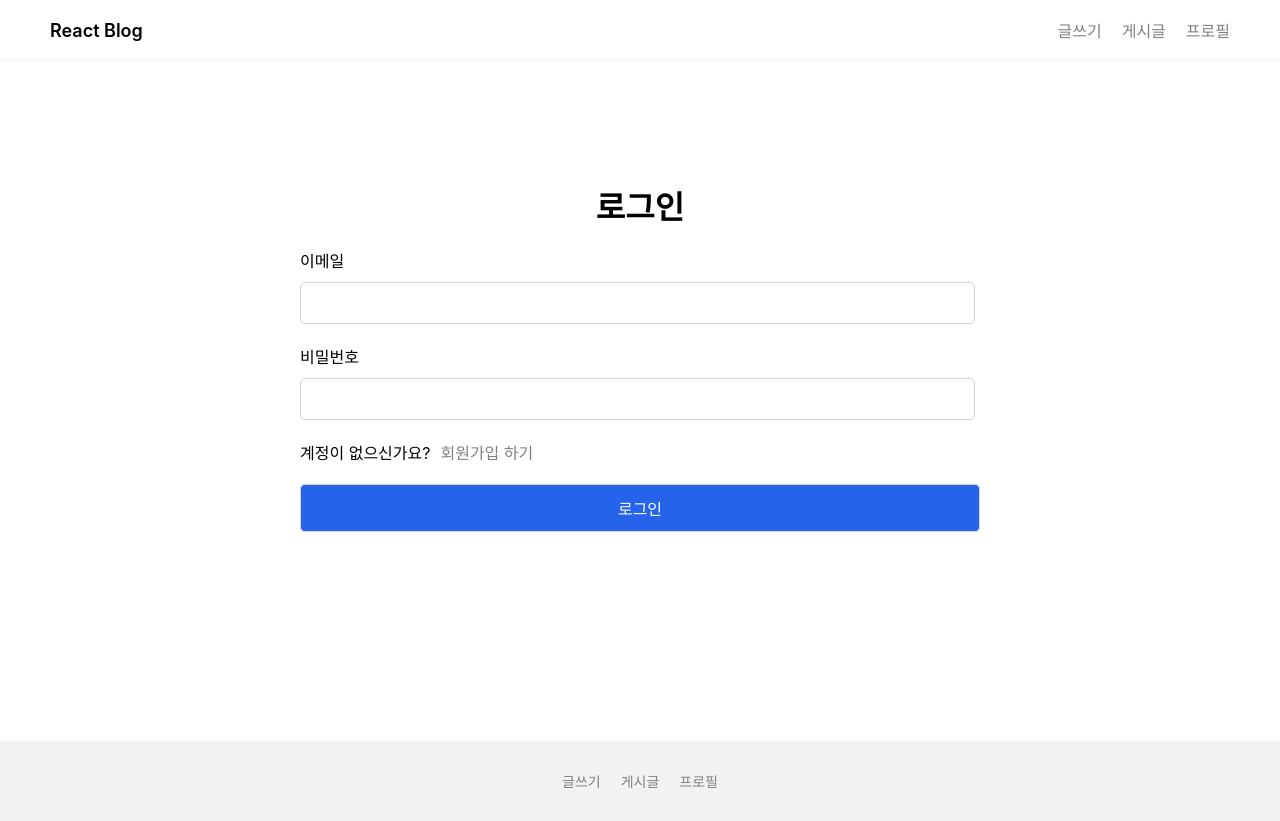
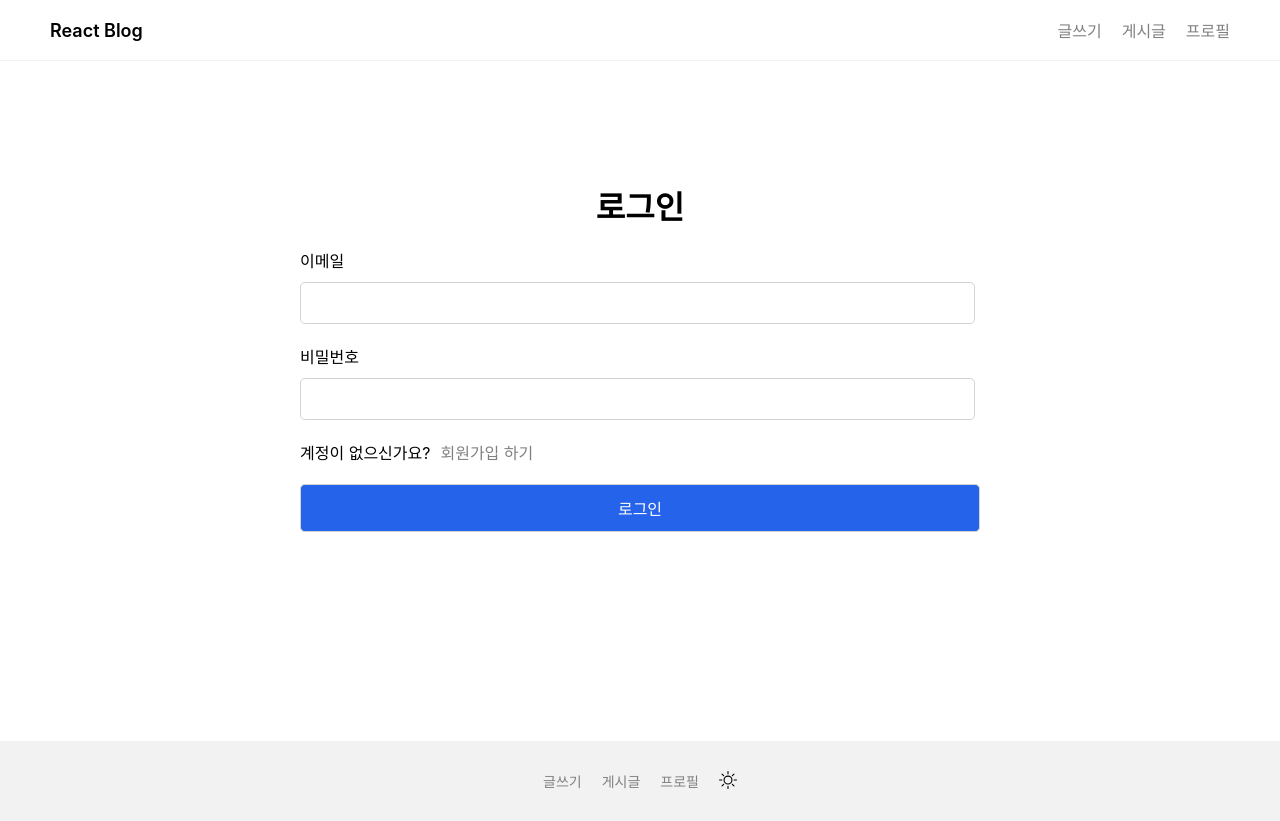
Before and after one commit to 5meang9/react-blog, a React (Create React App) app: page / in a window 1280 px wide. Built offline with nearby package versions, Linux system fonts and the light colour scheme; no server answers.

Commit message:
다크모드 작업 완료

```diff
--- a/package.json
+++ b/package.json
@@ -14,6 +14,7 @@
     "firebase": "^10.9.0",
     "react": "^18.2.0",
     "react-dom": "^18.2.0",
+    "react-icons": "^5.0.1",
     "react-router-dom": "^6.22.3",
     "react-scripts": "5.0.1",
     "react-toastify": "^10.0.5",
@@ -43,5 +44,8 @@
       "last 1 firefox version",
       "last 1 safari version"
     ]
+  },
+  "devDependencies": {
+    "@types/react-icons": "^3.0.0"
   }
 }
--- a/src/App.tsx
+++ b/src/App.tsx
@@ -1,13 +1,15 @@
 import './App.css';
 import Router from './components/Router';
-import { useState, useEffect } from 'react';
+import { useState, useEffect, useContext } from 'react';
 import { app } from 'firebaseApp';
 import { getAuth, onAuthStateChanged } from 'firebase/auth';
 import { ToastContainer } from 'react-toastify';
 import 'react-toastify/dist/ReactToastify.css';
 import Loader from 'components/Loader';
+import ThemeContext from 'context/ThemeContext';
 
 function App() {
+  const context = useContext(ThemeContext);
   const auth = getAuth(app);
   // firebase Auth 가 인증되었으면 true로 변경해주는 로직 추가
   const [isAuthenticated, setIsAuthenticated] = useState<boolean>(
@@ -30,10 +32,10 @@ function App() {
   })
 
   return (
-    <>
+    <div className={context.theme === 'light' ? 'white' : 'dark'}>
       <ToastContainer />
       {init ? <Router isAuthenticated={isAuthenticated}/> : <Loader />}
-    </>
+    </div>
   );
 }
 
--- a/src/components/Footer.tsx
+++ b/src/components/Footer.tsx
@@ -1,11 +1,22 @@
 import { Link } from "react-router-dom";
+import { BsSun, BsMoonFill } from 'react-icons/bs';
+import { useContext } from "react";
+import ThemeContext  from "context/ThemeContext";
 
 export default function Footer(){
+  const context = useContext(ThemeContext);
+
   return(
     <footer>
       <Link to="/posts/new">글쓰기</Link>
       <Link to="/posts">게시글</Link>
       <Link to="/profile">프로필</Link>
+      <div>{context.theme === 'light' ? (
+        <BsSun onClick={context.toggleMode} className="footer__theme-btn"/>
+        ) : (
+        <BsMoonFill onClick={context.toggleMode} className="footer__theme-btn" />
+        )}
+      </div>
     </footer>
   )
 
--- /dev/null
+++ b/src/context/ThemeContext.tsx
@@ -0,0 +1,27 @@
+import { ReactNode, useState, createContext } from "react";
+
+const ThemeContext = createContext({
+  theme: 'light',
+  toggleMode: () => {},
+});
+
+interface ThemeProps {
+  children: ReactNode;
+}
+
+export const ThemeContextProvider = ({children}: ThemeProps) =>{
+  const [theme, setTheme] = useState(window.localStorage.getItem('theme') || 'light');
+
+  const toggleMode = () => {
+    setTheme((prev) => (prev === 'light' ? 'dark' : 'light'));
+    window.localStorage.setItem('theme', theme === 'light' ? 'dark' : 'light');
+  }
+
+  return (
+    <ThemeContext.Provider value={{theme, toggleMode}}>
+      {children}
+    </ThemeContext.Provider>
+  );
+};
+
+export default ThemeContext;
--- a/src/index.css
+++ b/src/index.css
@@ -59,6 +59,12 @@ footer a{
 footer a:focus,
 footer a:hover{
   color: black;
+}
+
+.footer__theme-btn{
+  cursor: pointer;
+  width: 18px;
+  height: 18px;
 }
 
 /* post navigation */
@@ -480,3 +486,47 @@ input:checked + .carousel__slide-container .nav label {
   z-index: 9999;
   animation: rotation 1s linear infinite;
 }
+
+/* dark mode */
+
+.white{
+  transition: all 0.25s linear;
+  background-color: white;
+}
+
+.dark{
+  transition: all 0.25s linear;
+  background-color: #1e2937;
+  min-height: 100vh;
+}
+
+.dark a,
+.dark .form label,
+.dark .post__delete,
+.dark .profil__logout,
+.dark .form__title,
+.dark .post__author-name,
+.dark .footer__theme-btn,
+.dark .profile__name,
+.dark .post__navigation--active{
+  color: white;
+}
+
+.dark a:hover,
+.dark a:focus,
+.dark .post__text,
+.dark .post__text--pre-wrap,
+.dark .profile__email,
+.dark .post__date,
+.dark .form__block{
+  color: lightgray;
+}
+
+.dark .form__error{
+  color: #ff6a71;
+}
+
+.dark footer,
+.dark header{
+  background-color: #111827;
+}
--- a/src/index.tsx
+++ b/src/index.tsx
@@ -4,15 +4,18 @@ import './index.css';
 import App from './App';
 import { BrowserRouter as Router } from 'react-router-dom';
 import { AuthContextProvider } from 'context/AuthContext';
+import { ThemeContextProvider } from 'context/ThemeContext';
 
 
 const root = ReactDOM.createRoot(
   document.getElementById('root') as HTMLElement
 );
 root.render(
-  <AuthContextProvider>
-    <Router>
-      <App />
-    </Router>
-  </AuthContextProvider>
+  <ThemeContextProvider>
+    <AuthContextProvider>
+      <Router>
+        <App />
+      </Router>
+    </AuthContextProvider>
+  </ThemeContextProvider>
 );
```
Also changed, not shown: 1 other file (tests, documents, lock files or other folders).
